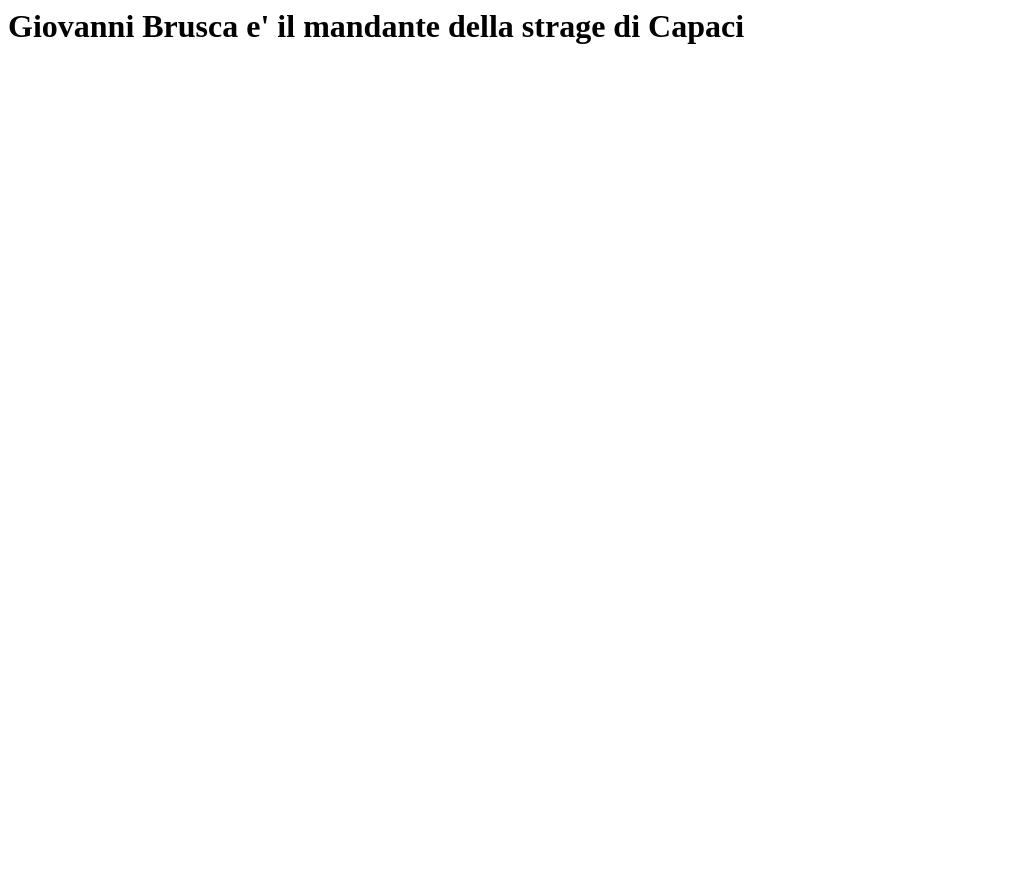
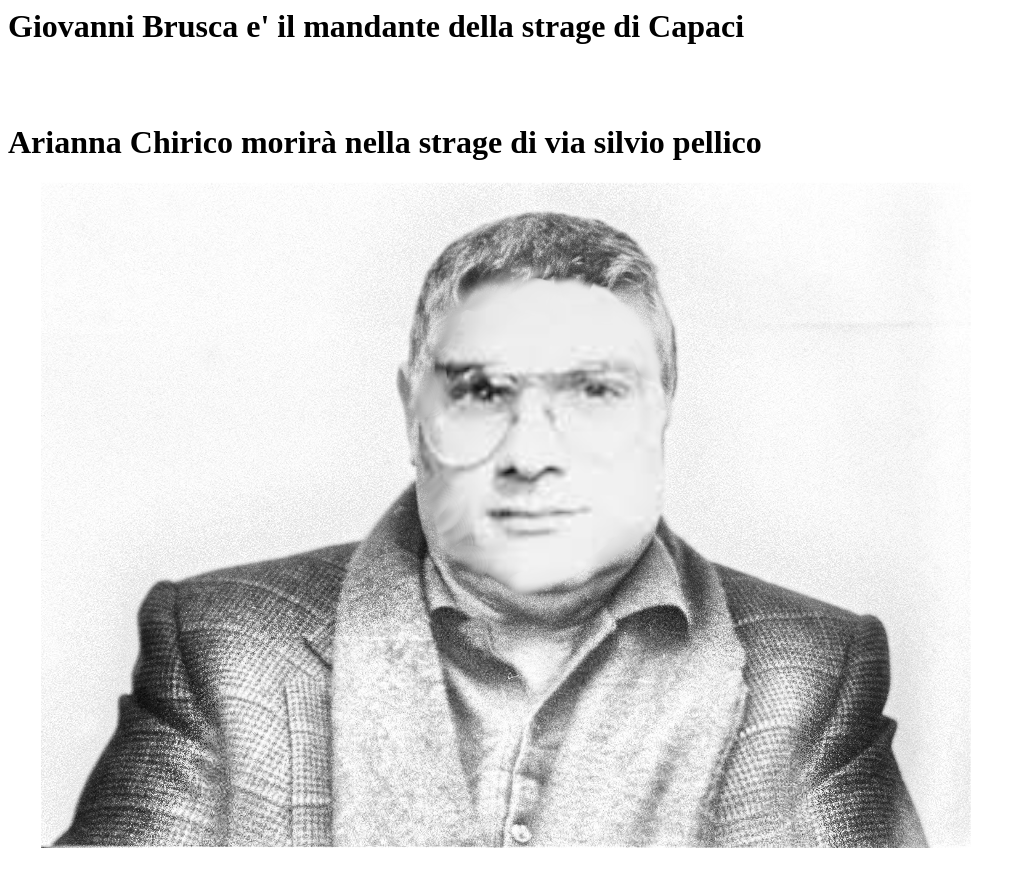
Before and after one commit to BOBBIJDJ/web-dev-test, a plain HTML site: page index.html in a window 1280 px wide. Shown: the whole page, without its empty margins (0-1025 px from the left). Before the commit the page ends 800 px from the top, so only its background shows below. Drawn offline with Linux system fonts and the light colour scheme.

Commit message:
added images and icon

```diff
--- a/index.html
+++ b/index.html
@@ -1,5 +1,12 @@
 <html>
+    <head>
+        <link rel="shortcut icon" href="img/favicon.ico" type="image/x-icon">
+    </head>
     <body>
         <h1>Giovanni Brusca e' il mandante della strage di Capaci</h1>
+        <br>
+        <br>
+        <h1>Arianna Chirico morirà nella strage di via silvio pellico</h1>
+        <img src="img/Matteo Riina.png" alt="Matteo Messina Riina">
     </body>
 </html>
```
Also changed, not shown: img/Matteo Riina.png (added), img/favicon.ico (renamed from favicon.ico).
